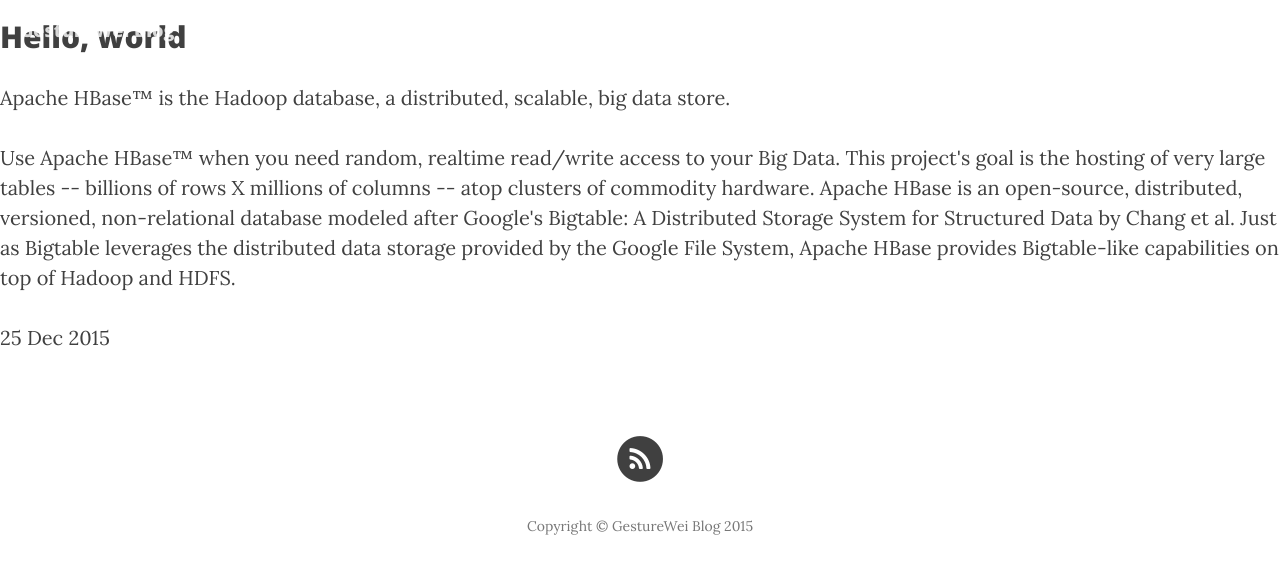
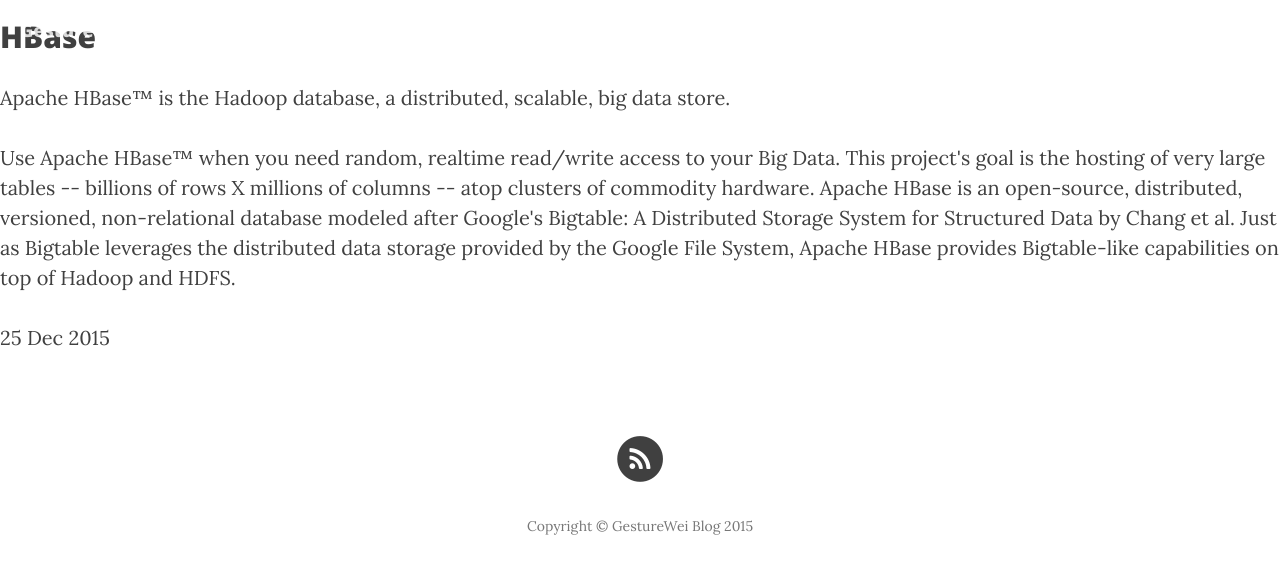
Before and after one commit to GestureWei/gesturewei.github.com, a Jekyll site: the page built from _posts/2015-12-25-HBase.html, in a window 1280 px wide. Shown: the top 574 px of the page. Built offline with Jekyll 4.4.1, drawn with Linux system fonts in a browser that asks for light colours; nearby versions of some CDN libraries.

Commit message:
Update 2015-12-25-HBase.html

```diff
--- a/_posts/2015-12-25-HBase.html
+++ b/_posts/2015-12-25-HBase.html
@@ -1,6 +1,6 @@
 ---
 layout: default
-title: Hello, world
+title: HBase
 ---
 <h2>{{ page.title }}</h2>
 <p>Apache HBase™ is the Hadoop database, a distributed, scalable, big data store.
```
